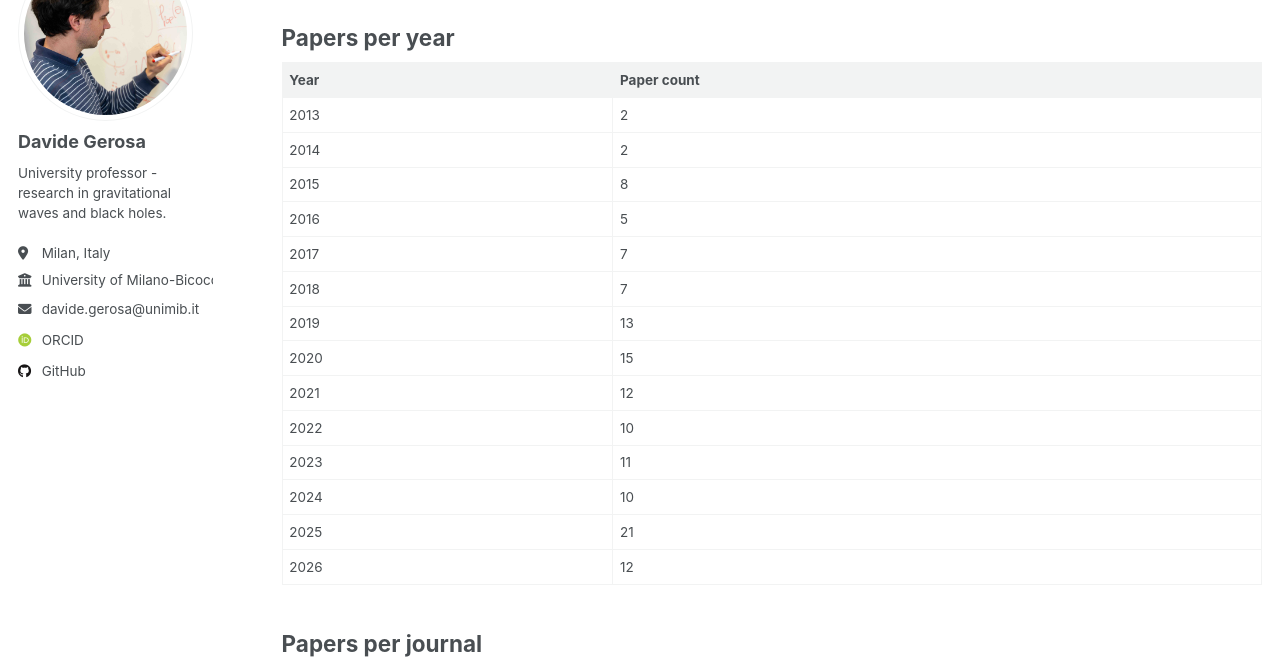
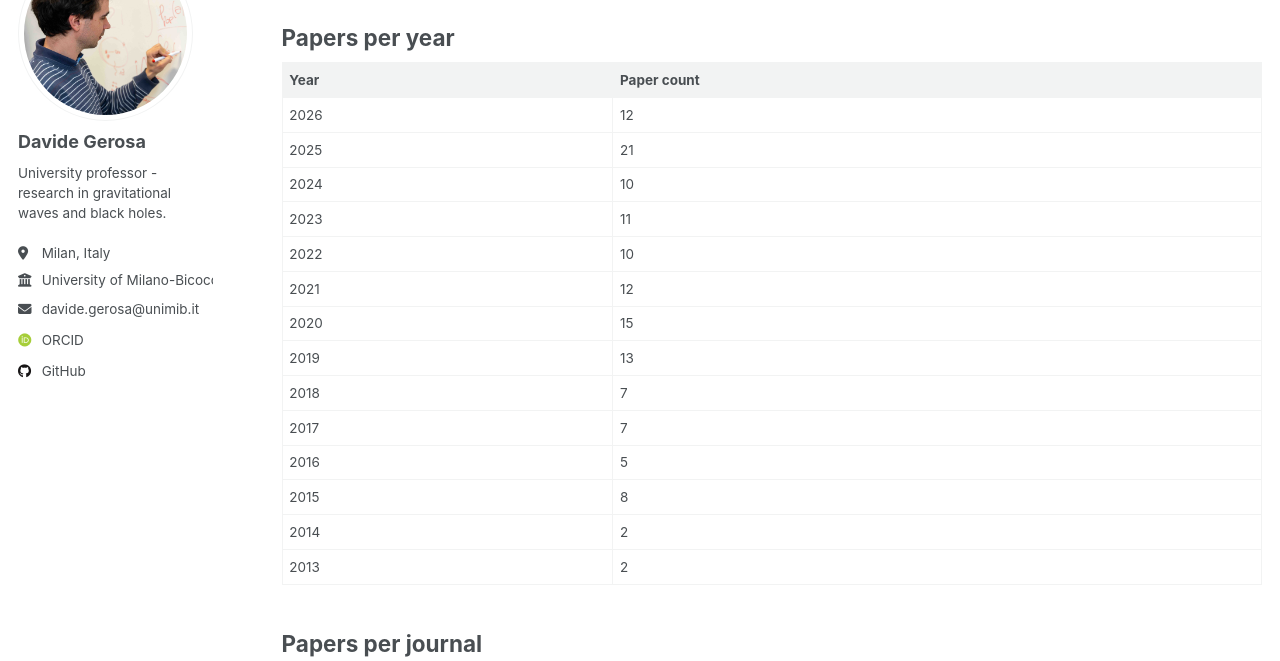
Before and after one commit to dgerosa/website, a Jekyll site: the page built from _pages/citations.md, in a window 1280 px wide and 900 px high, scrolled down 5879 px. Shown: the part 153-814 px from the top of the window. Built offline with Jekyll 4.4.1, drawn with Linux system fonts in a browser that asks for light colours; some web fonts are replaced; some of the changed text lies outside the part shown.

Commit message:
Website update from workflow

```diff
--- a/_pages/_citations.md
+++ b/_pages/_citations.md
@@ -149,20 +149,20 @@
 
 | Year | Paper count |
 |------|--------------|
+| 2026 | 12 |
+| 2025 | 21 |
+| 2024 | 10 |
+| 2023 | 11 |
+| 2022 | 10 |
+| 2021 | 12 |
+| 2020 | 15 |
+| 2019 | 13 |
+| 2018 | 7 |
+| 2017 | 7 |
+| 2016 | 5 |
+| 2015 | 8 |
+| 2014 | 2 |
 | 2013 | 2 |
-| 2014 | 2 |
-| 2015 | 8 |
-| 2016 | 5 |
-| 2017 | 7 |
-| 2018 | 7 |
-| 2019 | 13 |
-| 2020 | 15 |
-| 2021 | 12 |
-| 2022 | 10 |
-| 2023 | 11 |
-| 2024 | 10 |
-| 2025 | 21 |
-| 2026 | 12 |
 
 ## Papers per journal
 
```
Also changed, not shown: other parts of _pages/_citations.md (+1 -1 lines), _pages/_group.md (+1 -1 lines), _pages/_publications.md (+1 -1 lines), _pages/_talks.md (+1 -1 lines).
